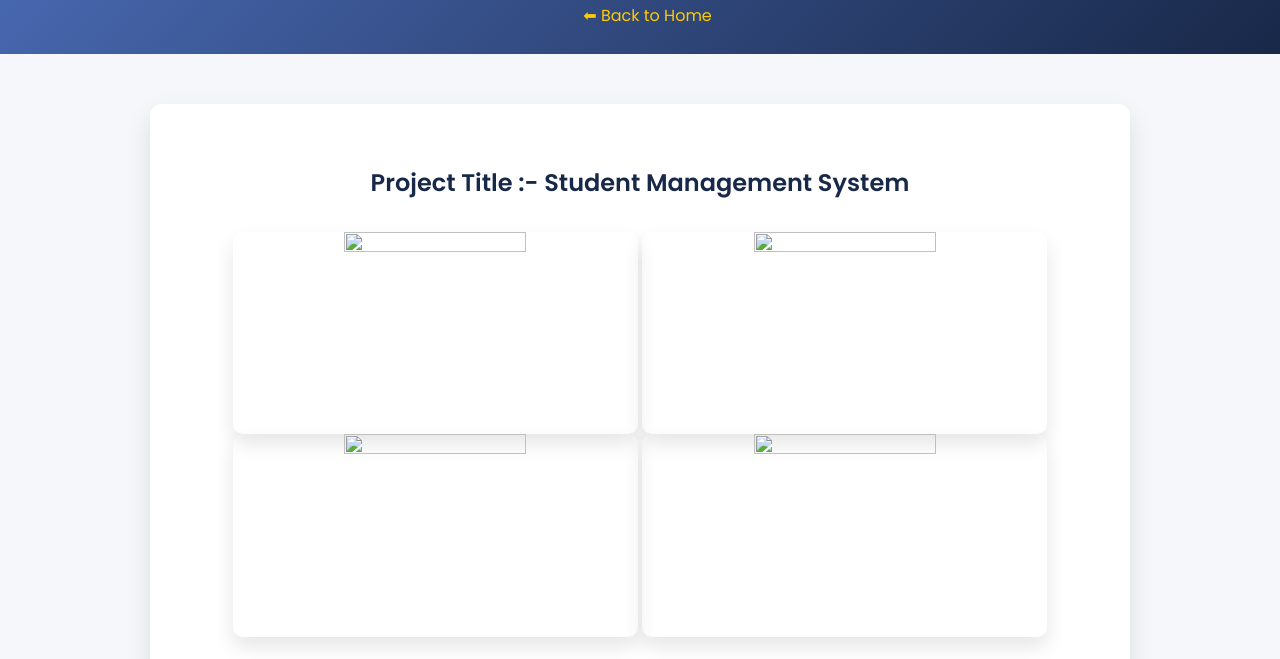
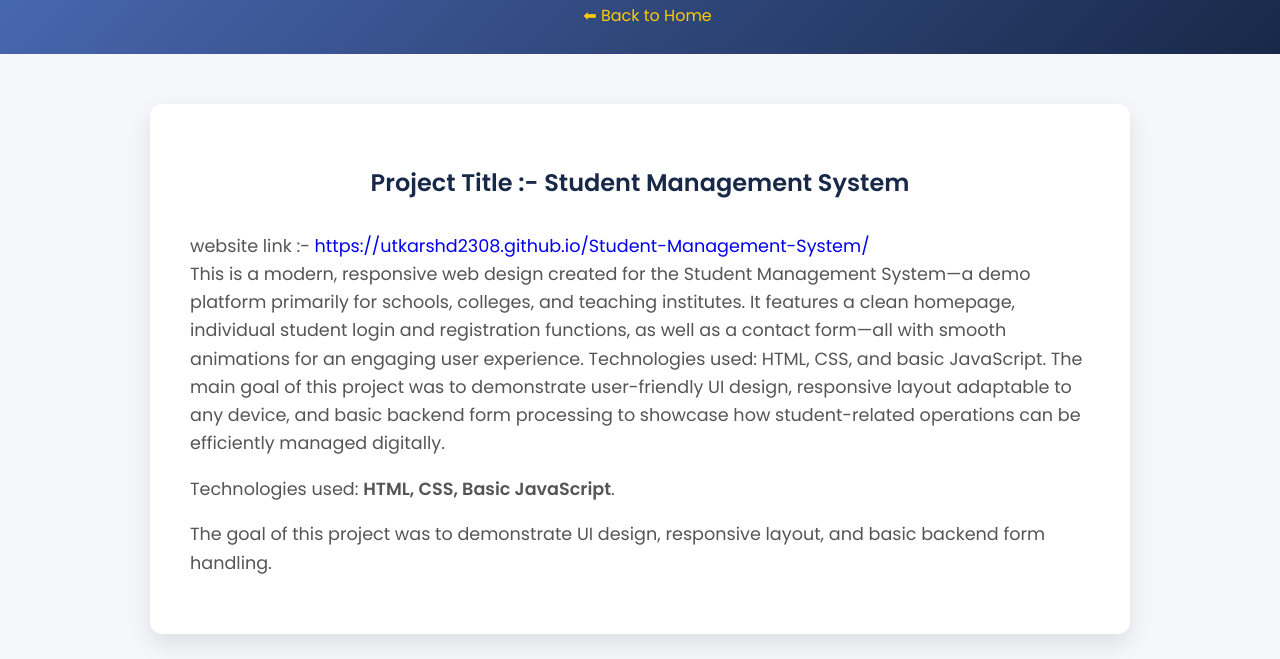
Before and after one commit to Utkarshd2308/Portfolio, a plain HTML site: page portfolio project 2.html in a window 1280 px wide. Shown: the part 116-775 px from the top of the page. Drawn offline with Linux system fonts and the light colour scheme.

Commit message:
Update portfolio project 2.html

```diff
--- a/portfolio project 2.html
+++ b/portfolio project 2.html
@@ -73,12 +73,6 @@
 
   <div class="container">
     <h2>Project Title :- Student Management System</h2>
-    <div class="screenshot">
-      <img src="C:\Users\VARAD\Pictures\Screenshots\Screenshot 2025-11-02 192851.png">
-      <img src="C:\Users\VARAD\Pictures\Screenshots\Screenshot 2025-11-02 192944.png">
-      <img src="C:\Users\VARAD\Pictures\Screenshots\Screenshot 2025-11-02 193010.png">
-      <img src="C:\Users\VARAD\Pictures\Screenshots\Screenshot 2025-11-02 193311.png">
-    </div>
     <p>
       website link :- <a href="https://utkarshd2308.github.io/Student-Management-System/" target="_blank">https://utkarshd2308.github.io/Student-Management-System/</a>
       <br>
@@ -101,4 +95,5 @@ The main goal of this project was to demonstrate user-friendly UI design, respon
     &copy; 2025 Web_Developer_Utkarsh. All Rights Reserved.
   </footer>
 </body>
+
 </html>
```
